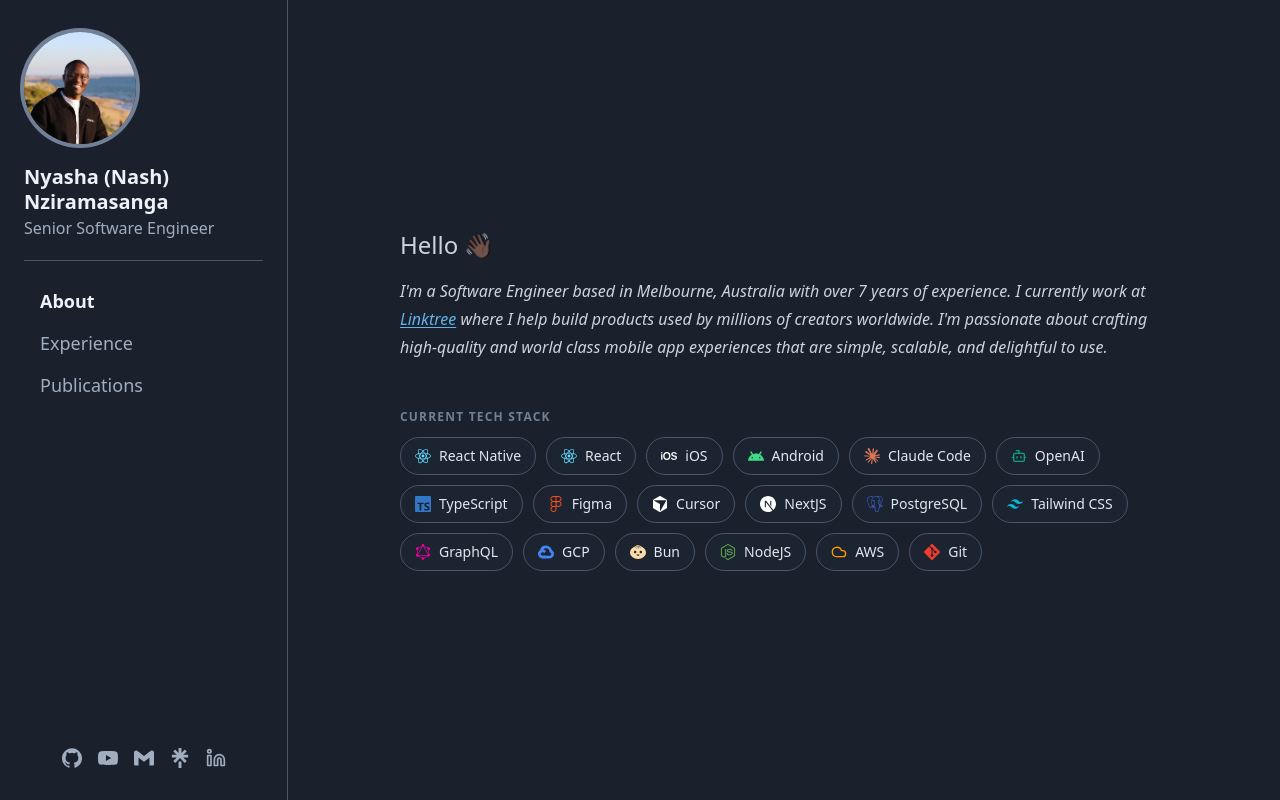
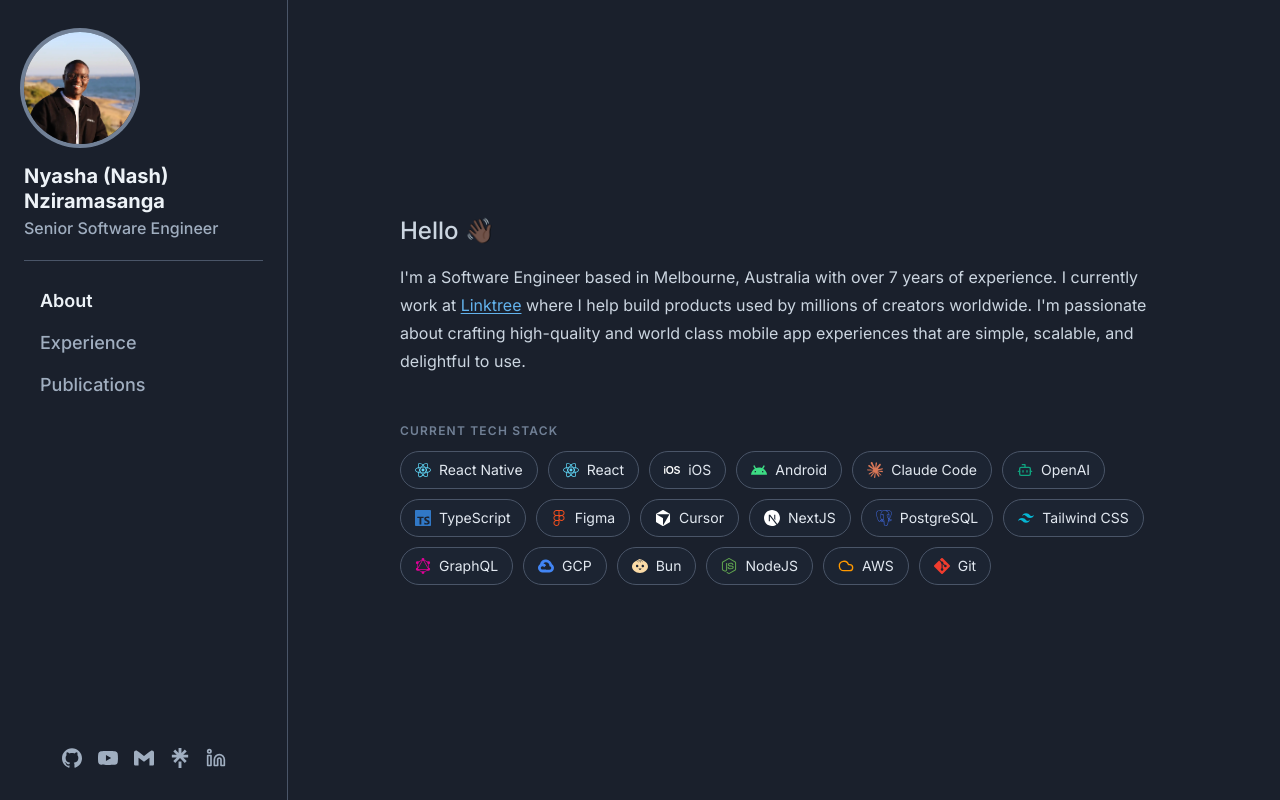
Before and after one commit to NyashaNziramasanga/portfolio-v4, a React (Vite) app: page / in a window 1280 px wide. Built offline with nearby package versions, Linux system fonts and the light colour scheme.

Commit message:
Cleaned up fonts

```diff
--- a/index.html
+++ b/index.html
@@ -51,6 +51,11 @@
     <link rel="icon" type="image/svg+xml" href="/favicon.svg" />
     <link rel="manifest" href="/site.webmanifest" />
 
+    <!-- Inter font -->
+    <link rel="preconnect" href="https://fonts.googleapis.com" />
+    <link rel="preconnect" href="https://fonts.gstatic.com" crossorigin />
+    <link href="https://fonts.googleapis.com/css2?family=Inter:wght@400;500;600;700&display=swap" rel="stylesheet" />
+
     <!-- Preload critical above-the-fold assets -->
     <link rel="preload" as="image" href="/logos/profile.webp" />
   </head>
--- a/src/App.tsx
+++ b/src/App.tsx
@@ -319,8 +319,8 @@ export default function App() {
           className="flex min-h-screen snap-start items-center justify-center px-6 py-12 sm:px-10 sm:py-16"
         >
           <div className="flex max-w-3xl flex-col">
-            <p className="mb-4 text-xl text-brand-200 sm:text-2xl">Hello 👋🏿</p>
-            <p className="text-sm italic leading-relaxed text-brand-200 sm:text-base sm:leading-7">
+            <p className="mb-4 text-xl font-medium text-brand-200 sm:text-2xl">Hello 👋🏿</p>
+            <p className="text-sm leading-relaxed text-brand-200 sm:text-base sm:leading-7">
               I'm a Software Engineer based in Melbourne, Australia with over{" "}
               {YEARS_OF_EXPERIENCE} years of experience. I currently
               work at{" "}
--- a/src/components/PublicationsList.tsx
+++ b/src/components/PublicationsList.tsx
@@ -184,7 +184,7 @@ export function PublicationsList() {
             >
               <div className="flex items-center gap-3 sm:gap-4">
                 <PlatformIcon platform={pub.platform} />
-                <span className="min-w-0 flex-1 text-sm font-medium sm:text-base">
+                <span className="min-w-0 flex-1 text-sm font-semibold sm:text-base">
                   {pub.title}
                 </span>
                 {hasMedia && (
--- a/tailwind.config.js
+++ b/tailwind.config.js
@@ -4,6 +4,9 @@ export default {
   content: ["./index.html", "./src/**/*.{js,ts,jsx,tsx}"],
   theme: {
     extend: {
+      fontFamily: {
+        sans: ['"Inter"', "ui-sans-serif", "system-ui", "-apple-system", "BlinkMacSystemFont", '"Segoe UI"', "Roboto", '"Helvetica Neue"', "Arial", "sans-serif"],
+      },
       colors: {
         brand: {
           50: "#EDF2F7",
```
Also changed, not shown: 1 other file (tests, documents, lock files or other folders).
